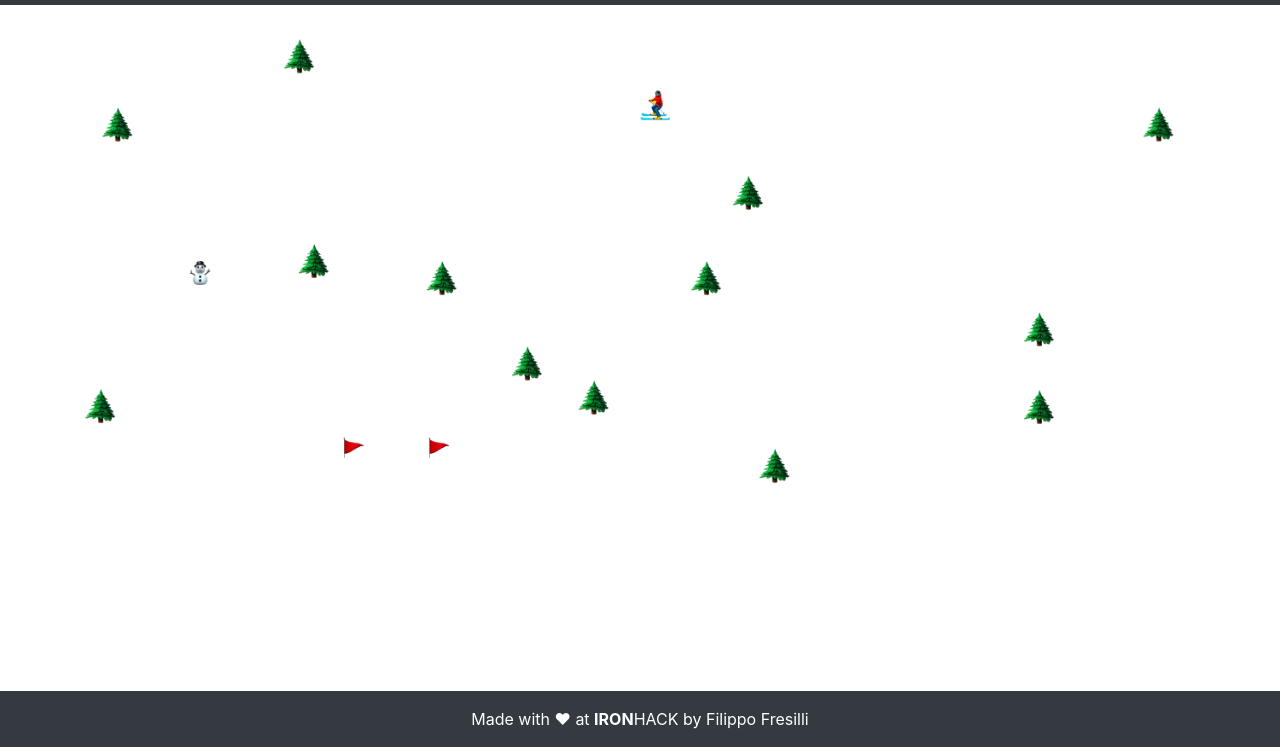
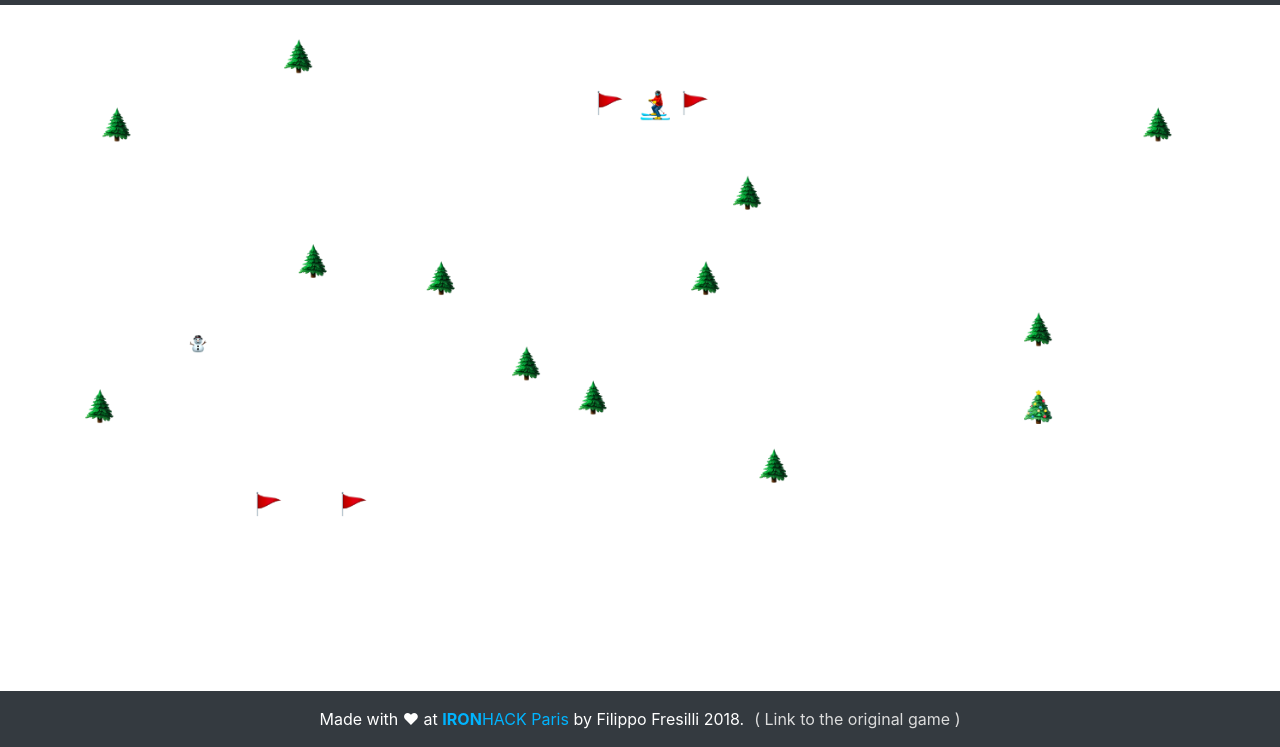
Before and after one commit to filippo-fresilli/first_project_skier_game_Paris_nov2018, a plain HTML site: page index.html in a window 1280 px wide. Shown: the part 53-800 px from the top of the page. Drawn offline with nearby package versions, Linux system fonts and the light colour scheme.

Commit message:
something modifY

```diff
--- a/css/style.css
+++ b/css/style.css
@@ -47,10 +47,25 @@ h1 {
 .made-with-love{
     color: white;
     margin:0;
+    margin-right: 10px;
 }
 
 footer{
     position: fixed;
     bottom: 0;
     width: 100vw;
+    display: flex;
+    justify-content: center;
 }
+
+.link-original {
+    color: gainsboro;
+}
+
+.link-iron {
+    color: #00b4fe;
+}
+
+a:hover {
+    color: greenyellow;
+}
--- a/index.html
+++ b/index.html
@@ -21,16 +21,17 @@
 
     <!-- My canvas-->
     <div class="canvas-container">
-        <canvas width="1500" height="600" id="obstacle"></canvas>
+        <canvas width="1500" height="620" id="obstacle"></canvas>
     </div>
 
     <!-- Footer -->
     <footer class="footer-copyright page-footer font-small special-color-dark footer-copyright text-center py-3 bg-dark">
 
-       <p class="made-with-love"> Made with ❤ at <strong>IRON</strong>HACK by Filippo Fresilli</p>
+       <p class="made-with-love"> Made with ❤ at <a class="link-iron" href="https://www.ironhack.com/fr"><strong>IRON</strong>HACK Paris</a> by Filippo Fresilli 2018.</p>
+       <a class="link-original" href="https://classicreload.com/win3x-skifree.html"> ( Link to the original game )</a>
 
     </footer>
-      <!-- Footer -->
+    <!-- Footer -->
 
     <script src="https://code.jquery.com/jquery-3.3.1.slim.min.js" integrity="sha384-q8i/X+965DzO0rT7abK41JStQIAqVgRVzpbzo5smXKp4YfRvH+8abtTE1Pi6jizo" crossorigin="anonymous"></script>
     <script src="https://cdnjs.cloudflare.com/ajax/libs/popper.js/1.14.3/umd/popper.min.js" integrity="sha384-ZMP7rVo3mIykV+2+9J3UJ46jBk0WLaUAdn689aCwoqbBJiSnjAK/l8WvCWPIPm49" crossorigin="anonymous"></script>
--- a/js/script.js
+++ b/js/script.js
@@ -24,7 +24,7 @@ class Obstacle {
             this.y -= this.speedY;
             this.x -= this.speedX;
             if(this.y < -this.height){
-                this.y = 1000;
+                this.y = 1900;
             }
         }
 
@@ -41,7 +41,7 @@ class Obstacle {
                 this.x = 1500;
             }
             if(this.y < -this.height){
-                this.y = 1000;
+                this.y = 1900;
             }
         }
 
@@ -55,7 +55,7 @@ class Obstacle {
             this.y -= this.speedY;
             this.x -= this.speedX;
             if(this.y < -this.height){
-                this.y = 1000;
+                this.y = 1900;
             }
         }
 
@@ -106,6 +106,9 @@ function changeSpeed(speedX,speedY) {
 
 //CREATING NEW OBSTACLES
 
+var christmasTreeImg = new Image();
+christmasTreeImg.src = "./images/christmas_tree.png";
+
 var treeImg = new Image();
 treeImg.src = "./images/evergreen-tree.png";
 
@@ -120,140 +123,216 @@ tornadoImg.src = "./images/tornado.png";
 
 var horObstacles =[
         //            (img    , x, y, wi, hei)
-    new Obstacle(tornadoImg, 2000, 1550, 35, 40),
-    new Obstacle(tornadoImg, 1230, 1500, 35, 40),
-    new Obstacle(rennaImg, 530, 1800, 35, 40),
-    new Obstacle(rennaImg, 1500, 1000, 35, 40),
+    new Obstacle(tornadoImg, 2700, 1050, 70, 80),
+    new Obstacle(tornadoImg, 1800, 1800, 70, 80),
+    new Obstacle(rennaImg, 1500, 700, 30, 30),
+    new Obstacle(rennaImg, 1900, 1400, 30, 30),
 ];
 
 var allObstacles = [
     //          (img    , x, y, wi, hei)
-    // tree osbstacles right
-    new Obstacle(treeImg, -35, 40, 35, 40 ),
-    new Obstacle(treeImg, -35, 120, 35, 40),
-    new Obstacle(treeImg, -35, 200, 35, 40),
-    new Obstacle(treeImg, -35, 280, 35, 40),
-    new Obstacle(treeImg, -35, 360, 35, 40),
-    new Obstacle(treeImg, -35, 440, 35, 40),
-    new Obstacle(treeImg, -35, 520, 35, 40),
-    new Obstacle(treeImg, -35, 600, 35, 40),
-    new Obstacle(treeImg, -35, 680, 35, 40),
-    new Obstacle(treeImg, -35, 760, 35, 40),
-    new Obstacle(treeImg, -35, 840, 35, 40),
-    new Obstacle(treeImg, -35, 920, 35, 40),
-    new Obstacle(treeImg, -35, 1000, 35, 40),
-    new Obstacle(treeImg, -35, 1080, 35, 40),
+    // tree osbstacles left
+    new Obstacle(treeImg, -33,  40, 33, 40),
+    new Obstacle(treeImg, -33, 120, 33, 40),
+    new Obstacle(treeImg, -33, 200, 33, 40),
+    new Obstacle(treeImg, -33, 280, 33, 40),
+    new Obstacle(treeImg, -33, 360, 33, 40),
+    new Obstacle(treeImg, -33, 440, 33, 40),
+    new Obstacle(treeImg, -33, 520, 33, 40),
+    new Obstacle(treeImg, -33, 600, 33, 40),
+    new Obstacle(treeImg, -33, 680, 33, 40),
+    new Obstacle(treeImg, -33, 760, 33, 40),
+    new Obstacle(treeImg, -33, 840, 33, 40),
+    new Obstacle(treeImg, -33, 920, 33, 40),
+    new Obstacle(treeImg, -33, 1000, 33, 40),
+    new Obstacle(treeImg, -33, 1080, 33, 40),
+    new Obstacle(treeImg, -33, 1160, 33, 40),
+    new Obstacle(treeImg, -33, 1240, 33, 40),
+    new Obstacle(treeImg, -33, 1320, 33, 40),
+    new Obstacle(treeImg, -33, 1400, 33, 40),
+    new Obstacle(treeImg, -33, 1480, 33, 40),
+    new Obstacle(treeImg, -33, 1560, 33, 40),
+    new Obstacle(treeImg, -33, 1640, 33, 40),
+    new Obstacle(treeImg, -33, 1720, 33, 40),
+    new Obstacle(treeImg, -33, 1800, 33, 40),
+    new Obstacle(treeImg, -33, 1880, 33, 40),
+    new Obstacle(treeImg, -33, 1960, 33, 40),
 
-    new Obstacle(treeImg, -75, 0, 35, 40),
-    new Obstacle(treeImg, -75,  80, 35, 40),
-    new Obstacle(treeImg, -75, 160, 35, 40),
-    new Obstacle(treeImg, -75, 240, 35, 40),
-    new Obstacle(treeImg, -75, 320, 35, 40),
-    new Obstacle(treeImg, -75, 400, 35, 40),
-    new Obstacle(treeImg, -75, 480, 35, 40),
-    new Obstacle(treeImg, -75, 560, 35, 40),
-    new Obstacle(treeImg, -75, 640, 35, 40),
-    new Obstacle(treeImg, -75, 720, 35, 40),
-    new Obstacle(treeImg, -75, 800, 35, 40),
-    new Obstacle(treeImg, -75, 880, 35, 40),
-    new Obstacle(treeImg, -75, 960, 35, 40),
+    new Obstacle(treeImg, -66,   0, 33, 40),
+    new Obstacle(treeImg, -66,  80, 33, 40),
+    new Obstacle(treeImg, -66, 160, 33, 40),
+    new Obstacle(treeImg, -66, 240, 33, 40),
+    new Obstacle(treeImg, -66, 320, 33, 40),
+    new Obstacle(treeImg, -66, 400, 33, 40),
+    new Obstacle(treeImg, -66, 480, 33, 40),
+    new Obstacle(treeImg, -66, 560, 33, 40),
+    new Obstacle(treeImg, -66, 640, 33, 40),
+    new Obstacle(treeImg, -66, 720, 33, 40),
+    new Obstacle(treeImg, -66, 800, 33, 40),
+    new Obstacle(treeImg, -66, 880, 33, 40),
+    new Obstacle(treeImg, -66, 960, 33, 40),
+    new Obstacle(treeImg, -66, 1040, 33, 40),
+    new Obstacle(treeImg, -66, 1120, 33, 40),
+    new Obstacle(treeImg, -66, 1200, 33, 40),
+    new Obstacle(treeImg, -66, 1280, 33, 40),
+    new Obstacle(treeImg, -66, 1360, 33, 40),
+    new Obstacle(treeImg, -66, 1440, 33, 40),
+    new Obstacle(treeImg, -66, 1520, 33, 40),
+    new Obstacle(treeImg, -66, 1600, 33, 40),
+    new Obstacle(treeImg, -66, 1680, 33, 40),
+    new Obstacle(treeImg, -66, 1760, 33, 40),
+    new Obstacle(treeImg, -66, 1840, 33, 40),
+    new Obstacle(treeImg, -66, 1920, 33, 40),
+    new Obstacle(treeImg, -66, 2000, 33, 40),
 
-    new Obstacle(treeImg, -100, 40, 35, 40 ),
-    new Obstacle(treeImg, -100, 120, 35, 40),
-    new Obstacle(treeImg, -100, 200, 35, 40),
-    new Obstacle(treeImg, -100, 280, 35, 40),
-    new Obstacle(treeImg, -100, 360, 35, 40),
-    new Obstacle(treeImg, -100, 440, 35, 40),
-    new Obstacle(treeImg, -100, 520, 35, 40),
-    new Obstacle(treeImg, -100, 600, 35, 40),
-    new Obstacle(treeImg, -100, 680, 35, 40),
-    new Obstacle(treeImg, -100, 760, 35, 40),
-    new Obstacle(treeImg, -100, 840, 35, 40),
-    new Obstacle(treeImg, -100, 920, 35, 40),
-    new Obstacle(treeImg, -100, 1000, 35, 40),
-    new Obstacle(treeImg, -100, 1080, 35, 40),
+    new Obstacle(treeImg, -99,  40, 33, 40),
+    new Obstacle(treeImg, -99, 120, 33, 40),
+    new Obstacle(treeImg, -99, 200, 33, 40),
+    new Obstacle(treeImg, -99, 280, 33, 40),
+    new Obstacle(treeImg, -99, 360, 33, 40),
+    new Obstacle(treeImg, -99, 440, 33, 40),
+    new Obstacle(treeImg, -99, 520, 33, 40),
+    new Obstacle(treeImg, -99, 600, 33, 40),
+    new Obstacle(treeImg, -99, 680, 33, 40),
+    new Obstacle(treeImg, -99, 760, 33, 40),
+    new Obstacle(treeImg, -99, 840, 33, 40),
+    new Obstacle(treeImg, -99, 920, 33, 40),
+    new Obstacle(treeImg, -99, 1000, 33, 40),
+    new Obstacle(treeImg, -99, 1080, 33, 40),
+    new Obstacle(treeImg, -99, 1160, 33, 40),
+    new Obstacle(treeImg, -99, 1240, 33, 40),
+    new Obstacle(treeImg, -99, 1320, 33, 40),
+    new Obstacle(treeImg, -99, 1400, 33, 40),
+    new Obstacle(treeImg, -99, 1480, 33, 40),
+    new Obstacle(treeImg, -99, 1560, 33, 40),
+    new Obstacle(treeImg, -99, 1640, 33, 40),
+    new Obstacle(treeImg, -99, 1720, 33, 40),
+    new Obstacle(treeImg, -99, 1800, 33, 40),
+    new Obstacle(treeImg, -99, 1880, 33, 40),
+    new Obstacle(treeImg, -99, 1960, 33, 40),
 
         //          (img    , x, y, wi, hei)
-    // tree osbstacles left
-    new Obstacle(treeImg, 1500, 40, 35, 40 ),
-    new Obstacle(treeImg, 1500, 120, 35, 40),
-    new Obstacle(treeImg, 1500, 200, 35, 40),
-    new Obstacle(treeImg, 1500, 280, 35, 40),
-    new Obstacle(treeImg, 1500, 360, 35, 40),
-    new Obstacle(treeImg, 1500, 440, 35, 40),
-    new Obstacle(treeImg, 1500, 520, 35, 40),
-    new Obstacle(treeImg, 1500, 600, 35, 40),
-    new Obstacle(treeImg, 1500, 680, 35, 40),
-    new Obstacle(treeImg, 1500, 760, 35, 40),
-    new Obstacle(treeImg, 1500, 840, 35, 40),
-    new Obstacle(treeImg, 1500, 920, 35, 40),
-    new Obstacle(treeImg, 1500, 1000, 35, 40),
-    new Obstacle(treeImg, 1500, 1080, 35, 40),
+    // tree osbstacles right
+    new Obstacle(treeImg, 1500,  40, 33, 40),
+    new Obstacle(treeImg, 1500, 120, 33, 40),
+    new Obstacle(treeImg, 1500, 200, 33, 40),
+    new Obstacle(treeImg, 1500, 280, 33, 40),
+    new Obstacle(treeImg, 1500, 360, 33, 40),
+    new Obstacle(treeImg, 1500, 440, 33, 40),
+    new Obstacle(treeImg, 1500, 520, 33, 40),
+    new Obstacle(treeImg, 1500, 600, 33, 40),
+    new Obstacle(treeImg, 1500, 680, 33, 40),
+    new Obstacle(treeImg, 1500, 760, 33, 40),
+    new Obstacle(treeImg, 1500, 840, 33, 40),
+    new Obstacle(treeImg, 1500, 920, 33, 40),
+    new Obstacle(treeImg, 1500, 1000, 33, 40),
+    new Obstacle(treeImg, 1500, 1080, 33, 40),
+    new Obstacle(treeImg, 1500, 1160, 33, 40),
+    new Obstacle(treeImg, 1500, 1240, 33, 40),
+    new Obstacle(treeImg, 1500, 1320, 33, 40),
+    new Obstacle(treeImg, 1500, 1400, 33, 40),
+    new Obstacle(treeImg, 1500, 1480, 33, 40),
+    new Obstacle(treeImg, 1500, 1560, 33, 40),
+    new Obstacle(treeImg, 1500, 1640, 33, 40),
+    new Obstacle(treeImg, 1500, 1720, 33, 40),
+    new Obstacle(treeImg, 1500, 1800, 33, 40),
+    new Obstacle(treeImg, 1500, 1880, 33, 40),
+    new Obstacle(treeImg, 1500, 1960, 33, 40),
 
-    new Obstacle(treeImg, 1535, 0, 35, 40),
-    new Obstacle(treeImg, 1535,  80, 35, 40),
-    new Obstacle(treeImg, 1535, 160, 35, 40),
-    new Obstacle(treeImg, 1535, 240, 35, 40),
-    new Obstacle(treeImg, 1535, 320, 35, 40),
-    new Obstacle(treeImg, 1535, 400, 35, 40),
-    new Obstacle(treeImg, 1535, 480, 35, 40),
-    new Obstacle(treeImg, 1535, 560, 35, 40),
-    new Obstacle(treeImg, 1535, 640, 35, 40),
-    new Obstacle(treeImg, 1535, 720, 35, 40),
-    new Obstacle(treeImg, 1535, 800, 35, 40),
-    new Obstacle(treeImg, 1535, 880, 35, 40),
-    new Obstacle(treeImg, 1535, 960, 35, 40),
+    new Obstacle(treeImg, 1533,   0, 33, 40),
+    new Obstacle(treeImg, 1533,  80, 33, 40),
+    new Obstacle(treeImg, 1533, 160, 33, 40),
+    new Obstacle(treeImg, 1533, 240, 33, 40),
+    new Obstacle(treeImg, 1533, 320, 33, 40),
+    new Obstacle(treeImg, 1533, 400, 33, 40),
+    new Obstacle(treeImg, 1533, 480, 33, 40),
+    new Obstacle(treeImg, 1533, 560, 33, 40),
+    new Obstacle(treeImg, 1533, 640, 33, 40),
+    new Obstacle(treeImg, 1533, 720, 33, 40),
+    new Obstacle(treeImg, 1533, 800, 33, 40),
+    new Obstacle(treeImg, 1533, 880, 33, 40),
+    new Obstacle(treeImg, 1533, 960, 33, 40),
+    new Obstacle(treeImg, 1533, 1040, 33, 40),
+    new Obstacle(treeImg, 1533, 1120, 33, 40),
+    new Obstacle(treeImg, 1533, 1200, 33, 40),
+    new Obstacle(treeImg, 1533, 1280, 33, 40),
+    new Obstacle(treeImg, 1533, 1360, 33, 40),
+    new Obstacle(treeImg, 1533, 1440, 33, 40),
+    new Obstacle(treeImg, 1533, 1520, 33, 40),
+    new Obstacle(treeImg, 1533, 1600, 33, 40),
+    new Obstacle(treeImg, 1533, 1680, 33, 40),
+    new Obstacle(treeImg, 1533, 1760, 33, 40),
+    new Obstacle(treeImg, 1533, 1840, 33, 40),
+    new Obstacle(treeImg, 1533, 1920, 33, 40),
+    new Obstacle(treeImg, 1533, 2000, 33, 40),
 
-    new Obstacle(treeImg, 1570, 40, 35, 40 ),
-    new Obstacle(treeImg, 1570, 120, 35, 40),
-    new Obstacle(treeImg, 1570, 200, 35, 40),
-    new Obstacle(treeImg, 1570, 280, 35, 40),
-    new Obstacle(treeImg, 1570, 360, 35, 40),
-    new Obstacle(treeImg, 1570, 440, 35, 40),
-    new Obstacle(treeImg, 1570, 520, 35, 40),
-    new Obstacle(treeImg, 1570, 600, 35, 40),
-    new Obstacle(treeImg, 1570, 680, 35, 40),
-    new Obstacle(treeImg, 1570, 760, 35, 40),
-    new Obstacle(treeImg, 1570, 840, 35, 40),
-    new Obstacle(treeImg, 1570, 920, 35, 40),
-    new Obstacle(treeImg, 1570, 1000, 35, 40),
-    new Obstacle(treeImg, 1570, 1080, 35, 40),
+    new Obstacle(treeImg, 1566,  40, 33, 40),
+    new Obstacle(treeImg, 1566, 120, 33, 40),
+    new Obstacle(treeImg, 1566, 200, 33, 40),
+    new Obstacle(treeImg, 1566, 280, 33, 40),
+    new Obstacle(treeImg, 1566, 360, 33, 40),
+    new Obstacle(treeImg, 1566, 440, 33, 40),
+    new Obstacle(treeImg, 1566, 520, 33, 40),
+    new Obstacle(treeImg, 1566, 600, 33, 40),
+    new Obstacle(treeImg, 1566, 680, 33, 40),
+    new Obstacle(treeImg, 1566, 760, 33, 40),
+    new Obstacle(treeImg, 1566, 840, 33, 40),
+    new Obstacle(treeImg, 1566, 920, 33, 40),
+    new Obstacle(treeImg, 1566, 1000, 33, 40),
+    new Obstacle(treeImg, 1566, 1080, 33, 40),
+    new Obstacle(treeImg, 1566, 1160, 33, 40),
+    new Obstacle(treeImg, 1566, 1240, 33, 40),
+    new Obstacle(treeImg, 1566, 1320, 33, 40),
+    new Obstacle(treeImg, 1566, 1400, 33, 40),
+    new Obstacle(treeImg, 1566, 1480, 33, 40),
+    new Obstacle(treeImg, 1566, 1560, 33, 40),
+    new Obstacle(treeImg, 1566, 1640, 33, 40),
+    new Obstacle(treeImg, 1566, 1720, 33, 40),
+    new Obstacle(treeImg, 1566, 1800, 33, 40),
+    new Obstacle(treeImg, 1566, 1880, 33, 40),
+    new Obstacle(treeImg, 1566, 1960, 33, 40),
 
         //          (img    , x, y, wi, hei)
-    new Obstacle(treeImg, 333, 40, 35, 40 ),
-    new Obstacle(treeImg, 1340, 120, 35, 40),
-    new Obstacle(treeImg, 859, 200, 35, 40),
-    new Obstacle(treeImg, 350, 280, 35, 40),
-    new Obstacle(treeImg, 1200, 360, 35, 40),
-    new Obstacle(treeImg, 678, 440, 35, 40),
-    new Obstacle(treeImg, 890, 520, 35, 40),
+    new Obstacle(treeImg, 333,   40, 33, 40),
+    new Obstacle(treeImg, 1340, 120, 33, 40),
+    new Obstacle(treeImg, 859,  200, 33, 40),
+    new Obstacle(treeImg, 350,  280, 33, 40),
+    new Obstacle(treeImg, 1200, 360, 33, 40),
+    new Obstacle(treeImg, 678,  440, 33, 40),
+    new Obstacle(treeImg, 890,  520, 33, 40),
 
-    new Obstacle(treeImg, 50, 900, 35, 40 ),
-    new Obstacle(treeImg, 100, 450, 35, 40 ),
-    new Obstacle(treeImg, 500, 300, 35, 40),
-    new Obstacle(treeImg, 600, 400, 35, 40),
-    new Obstacle(treeImg, 810,300, 35, 40),
-    new Obstacle(treeImg, 120, 120, 35, 40),
-    new Obstacle(treeImg, 570, 800, 35, 40),
-    new Obstacle(treeImg, 1360, 900, 35, 40),
-    new Obstacle(treeImg, 1190,1000, 35, 40),
-    new Obstacle(treeImg, 1200, 451, 35, 40),
+    new Obstacle(treeImg,   50,  900, 33, 40),
+    new Obstacle(treeImg,  100,  450, 33, 40),
+    new Obstacle(treeImg,  500,  300, 33, 40),
+    new Obstacle(treeImg,  600,  400, 33, 40),
+    new Obstacle(treeImg,  810,  300, 33, 40),
+    new Obstacle(treeImg,  120,  120, 33, 40),
+    new Obstacle(treeImg,  570,  800, 33, 40),
+    new Obstacle(treeImg, 1360,  900, 33, 40),
+    new Obstacle(treeImg, 1190, 1000, 33, 40),
+    new Obstacle(treeImg, 1200,  451, 33, 40),
+    new Obstacle(christmasTreeImg, 1200, 451, 33, 40),
+    new Obstacle(christmasTreeImg, 90, 1691, 33, 40),
 
-    new Obstacle(snowManImg, 222, 300, 25, 28),
-    new Obstacle(snowManImg, 822, 1420, 25, 28),
-    new Obstacle(snowManImg, 1000, 1230, 25, 28),
-    new Obstacle(snowManImg, 1110, 1000, 25, 28),
+    new Obstacle(snowManImg,  222,  387, 20, 20),
+    new Obstacle(snowManImg,  922, 1420, 20, 20),
+    new Obstacle(snowManImg, 1000, 1230, 20, 20),
+    new Obstacle(snowManImg, 1110, 1000, 20, 20),
+    new Obstacle(snowManImg, 757,  1682, 20, 20),
 ];
 
 var flagImg = new Image();
-flagImg.src = "./images/bandiera.png";
+flagImg.src = "./images/bandiera_right.png";
 
 var flags = [
-    new Obstacle(flagImg, 400, 500, 30, 35),
-    new Obstacle(flagImg, 500, 500, 30, 35),
+    new Obstacle(flagImg, 300, 570, 30, 30),
+    new Obstacle(flagImg, 400, 570, 30, 30),
 
-    new Obstacle(flagImg, 1300, 1650, 30, 35),
-    new Obstacle(flagImg, 1400, 1650, 30, 35),
+    new Obstacle(flagImg, 1100, 1370, 30, 30),
+    new Obstacle(flagImg, 1200, 1370, 30, 30),
+
+    new Obstacle(flagImg, 700, 100, 30, 30),
+    new Obstacle(flagImg, 800, 100, 30, 30),
 ];
 
 
@@ -332,8 +411,12 @@ document.onkeydown = function () {
         case 38:  // up arrow
 
         //fix bug here
+
         event.preventDefault();
         skier.y -= 10;
+        if(skier.y < 0){
+            skier.y= 0
+        }
         break;
 
         case 39:  // right arrow
```
Also changed, not shown: images/bandiera.png (deleted), images/bandiera_left.png (added), images/bandiera_right.png (added), images/christmas_tree.png (added).
